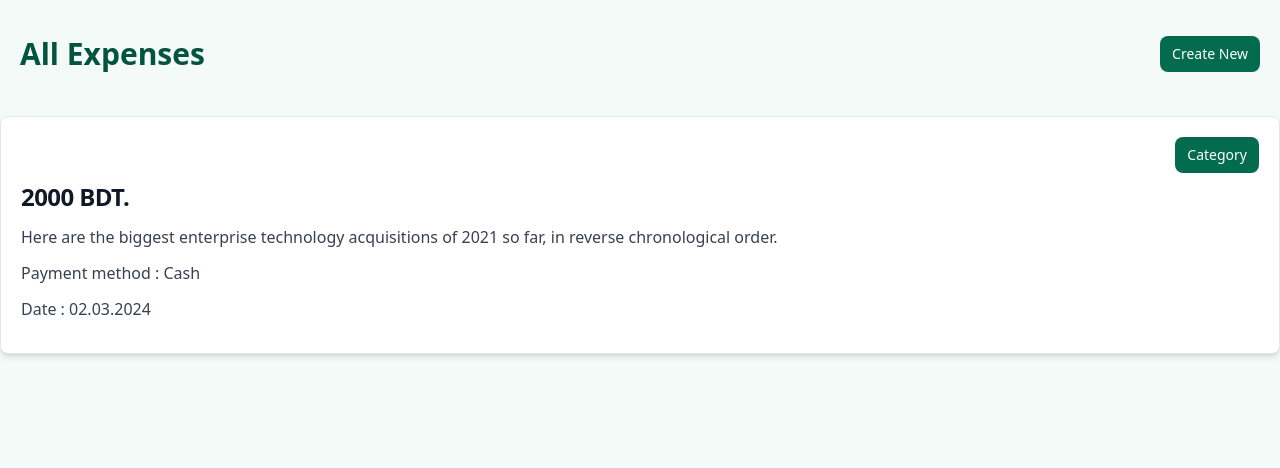
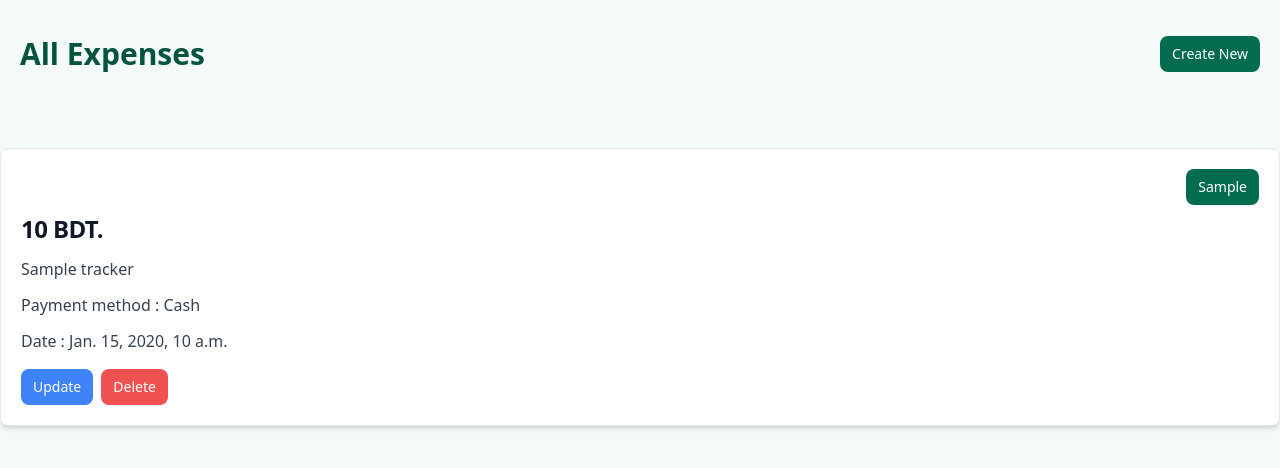
Before and after one commit to ripa01/TrackMySpend, a Django app: page / in a window 1280 px wide. Shown: the part 72-540 px from the top of the page. Run offline with Django 5.2, Linux system fonts and the light colour scheme; tables that the repository leaves empty hold one stand-in row (values such as "Sample post"); style sheets or scripts are compiled from the project's sources; some libraries are stand-ins or nearby versions.

Commit message:
design home page to show the list of expenses

```diff
--- a/spendTracker/templates/home.html
+++ b/spendTracker/templates/home.html
@@ -2,40 +2,53 @@
 
 {% block content %}
 
-
-<div class="flex flex-cols justify-between p-5 ">
-
+<div class="flex flex-cols justify-between p-5">
     <div>
         <h1 class="mb-6 text-3xl font-semibold text-green-800">All Expenses</h1>
     </div>
-        <div > <a href="{% url 'create' %}"
-            class="inline-flex items-center px-3 py-2 text-sm font-medium text-center text-white bg-green-700 rounded-lg hover:bg-green-800 focus:ring-4 focus:outline-none focus:ring-green-300 dark:bg-green-600 dark:hover:bg-green-700 dark:focus:ring-green-800">
+    <div>
+        <a href="{% url 'create' %}"
+           class="inline-flex items-center px-3 py-2 text-sm font-medium text-center text-white bg-green-700 rounded-lg hover:bg-green-800 focus:ring-4 focus:outline-none focus:ring-green-300 dark:bg-green-600 dark:hover:bg-green-700 dark:focus:ring-green-800">
             Create New
         </a>
-
     </div>
 </div>
 
-
-<div class="bg-white border border-gray-200 rounded-lg shadow-md dark:bg-gray-800 dark:border-gray-700">
+{% for expense in expenses %}
+<div class="bg-white border border-gray-200 rounded-lg mt-8 shadow-md dark:bg-gray-800 dark:border-gray-700">
     <div class="p-5">
         <div class="flex justify-end items-end">
-        <a href="#"
-        class="inline-flex items-center px-3 py-2 text-sm font-medium text-center text-white bg-green-700 rounded-lg hover:bg-green-800 focus:ring-4 focus:outline-none focus:ring-green-300 dark:bg-green-600 dark:hover:bg-green-700 dark:focus:ring-green-800">
-        Category
-    </a>
-</div>
-        <a href="#">
-            <h5 class="mb-3 mt-2 text-2xl font-bold tracking-tight text-gray-900 dark:text-white">2000 BDT.</h5>
-        </a>
-        <p class="mb-3 font-normal text-gray-700 dark:text-gray-400">Here are the biggest enterprise technology
-            acquisitions of 2021 so far, in reverse chronological order.</p>
+            <div class="inline-flex items-center px-3 py-2 text-sm font-medium text-center text-white bg-green-700 rounded-lg hover:bg-green-800 focus:ring-4 focus:outline-none focus:ring-green-300 dark:bg-green-600 dark:hover:bg-green-700 dark:focus:ring-green-800">
+                {{ expense.category }}
+            </div>
+        </div>
 
-            <p class="mb-3 font-normal text-gray-700 dark:text-gray-400"> Payment method : Cash</p>
+        <h5 class="mb-3 mt-2 text-2xl font-bold tracking-tight text-gray-900 dark:text-white">{{ expense.amount }} BDT.</h5>
 
-                <p class="mb-3 font-normal text-gray-700 dark:text-gray-400">Date : 02.03.2024 </p>
+        <p class="mb-3 font-normal text-gray-700 dark:text-gray-400">{{ expense.title }}</p>
 
+        <p class="mb-3 font-normal text-gray-700 dark:text-gray-400"> Payment method : {{ expense.payment_method }}</p>
+
+        <p class="mb-3 font-normal text-gray-700 dark:text-gray-400"> Date : {{ expense.date }} </p>
+
+        <div class="flex  mt-4">
+            <!-- Update Button -->
+            <a href="/"
+               class="inline-flex items-center px-3 py-2 text-sm font-medium text-center text-white bg-blue-500 rounded-lg hover:bg-blue-600 focus:ring-4 focus:outline-none focus:ring-blue-300 dark:bg-blue-600 dark:hover:bg-blue-700 dark:focus:ring-blue-800 mr-2">
+                Update
+            </a>
+
+            <!-- Delete Button -->
+            <form action="/" method="post" class="inline">
+                {% csrf_token %}
+                <button type="submit"
+                        class="inline-flex items-center px-3 py-2 text-sm font-medium text-center text-white bg-red-500 rounded-lg hover:bg-red-600 focus:ring-4 focus:outline-none focus:ring-red-300 dark:bg-red-600 dark:hover:bg-red-700 dark:focus:ring-red-800">
+                    Delete
+                </button>
+            </form>
+        </div>
     </div>
 </div>
+{% endfor %}
 
 {% endblock content %}
```
